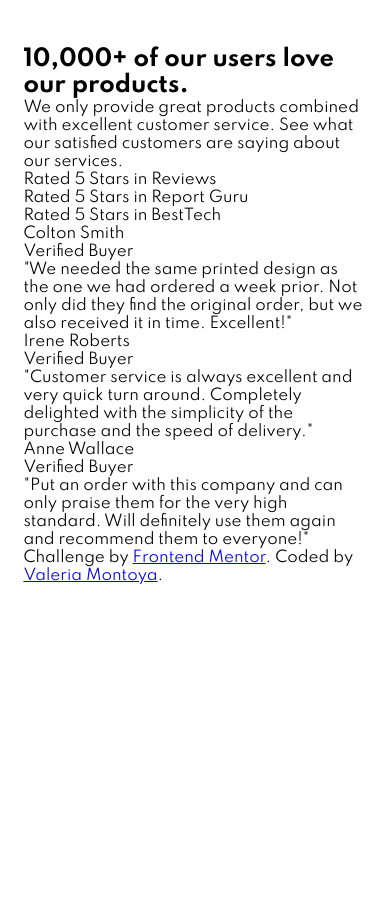
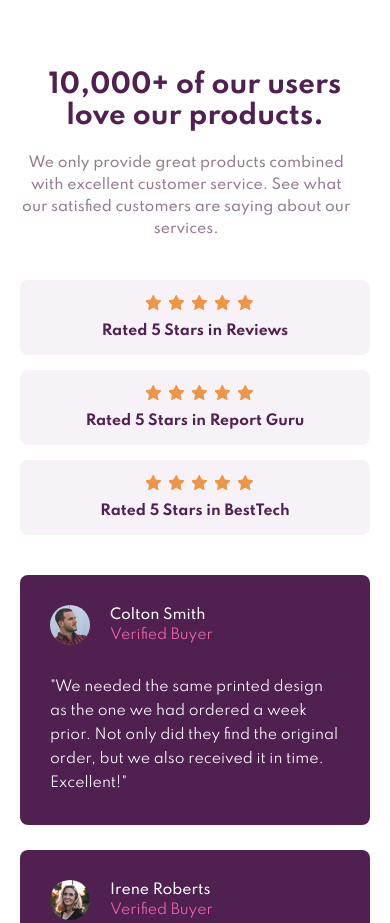
Before and after one commit to ValeriaMontoya/social-proof-section, a plain HTML site: page index.html in a window 390 px wide. Shown: the top 923 px of the page. Before the commit the page ends 844 px from the top, so only its background shows below. Drawn offline with Linux system fonts and the light colour scheme.

Commit message:
Finish mobile layout

```diff
--- a/index.html
+++ b/index.html
@@ -17,6 +17,7 @@
 
 <body>
   <main>
+    <div class="container">
       <section>
         <h1>10,000+ of our users love our products.</h1>
         <p>
@@ -26,18 +27,32 @@
       </section>
       <div class="rating">
         <div>
-        <p><span></span>Rated 5 Stars in Reviews</p>
+          <span></span><span></span><span></span><span></span><span></span>
+          <p>
+            Rated 5 Stars in Reviews
+          </p>
         </div>
         <div>
-        <p><span></span>Rated 5 Stars in Report Guru</p>
+          <span></span><span></span><span></span><span></span><span></span>
+          <p>
+            Rated 5 Stars in Report Guru
+          </p>
         </div>
         <div>
-        <p><span></span>Rated 5 Stars in BestTech</p>
+          <span></span><span></span><span></span><span></span><span></span>
+          <p>
+            Rated 5 Stars in BestTech
+          </p>
         </div>
       </div>
       <div class="card">
+        <div class="customer">
+          <img src="./images/image-colton.jpg" alt="">
+          <div class="text">
             <p class="customer-name">Colton Smith</p>
             <p class="customer-type">Verified Buyer</p>
+          </div>
+        </div>
         <p>
           "We needed the same printed design as the one we had ordered a week prior.
           Not only did they find the original order, but we also received it in time.
@@ -45,20 +60,31 @@
         </p>
       </div>
       <div class="card">
+        <div class="customer">
+          <img src="./images/image-irene.jpg" alt="">
+          <div class="text">
             <p class="customer-name">Irene Roberts</p>
             <p class="customer-type">Verified Buyer</p>
+          </div>
+        </div>
         <p>
           "Customer service is always excellent and very quick turn around. Completely
           delighted with the simplicity of the purchase and the speed of delivery."
         </p>
       </div>
       <div class="card">
+        <div class="customer">
+          <img src="./images/image-anne.jpg" alt="">
+          <div class="text">
             <p class="customer-name">Anne Wallace</p>
             <p class="customer-type">Verified Buyer</p>
+          </div>
+        </div>
         <p>
           "Put an order with this company and can only praise them for the very high
           standard. Will definitely use them again and recommend them to everyone!"
         </p>
+      </div>
     </div>
   </main>
 
--- a/styles/style.css
+++ b/styles/style.css
@@ -8,7 +8,8 @@
 
   /* Typography */
   --primary-font: "Spartan", sans-serif;
-  --font-size-medium: 1.5rem;
+  --font-size-medium: 1.4rem;
+  --font-size-large: 2.6rem;
 }
 
 * {
@@ -24,5 +25,88 @@ html {
 body {
   font-family: var(--primary-font);
   font-size: var(--font-size-medium);
-  margin: 12% 6%;
+  text-align: center;
 }
+
+.container {
+  padding: 70px 20px;
+}
+
+section h1 {
+  width: 85%;
+  font-size: var(--font-size-large);
+  font-weight: 700;
+  color: var(--very-dark-magenta);
+  margin: 0 auto 20px;
+}
+
+section p {
+  width: 95%;
+  color: var(--dark-grayish-magenta);
+  font-weight: 500;
+  line-height: 2.2rem;
+}
+
+.rating {
+  margin: 40px 0;
+}
+
+.rating div {
+  color: var(--very-dark-magenta);
+  font-weight: 700;
+  background-color: var(--light-grayish-magenta);
+  border-radius: 8px;
+  padding: 15px;
+  margin-bottom: 15px;
+}
+
+.rating div span {
+  display: inline-block;
+  width: 15px;
+  height: 15px;
+  background-image: url("../images/icon-star.svg");
+  background-position: center;
+  margin: 0 0 8px 8px;
+}
+
+.card {
+  color: var(--white);
+  text-align: left;
+  line-height: 2.4rem;
+  font-weight: 400;
+  background-color: var(--very-dark-magenta);
+  border-radius: 8px;
+  padding: 30px;
+  margin: 0 0 25px;
+}
+
+.customer {
+  display: flex;
+  align-items: center;
+  gap: 20px;
+  margin-bottom: 30px;
+  line-height: 2rem;
+}
+
+.customer img {
+  width: 40px;
+  height: 40px;
+  border-radius: 50%;
+}
+
+.customer .customer-name {
+  font-weight: 500;
+}
+
+.customer .customer-type {
+  color: var(--soft-pink);
+}
+
+.attribution {
+  color: var(--soft-pink);
+  font-weight: 500;
+}
+
+.attribution a {
+  color: var(--very-dark-magenta);
+}
```
Also changed, not shown: 1 other file. Lines whose indentation alone changed are shown as unchanged.
